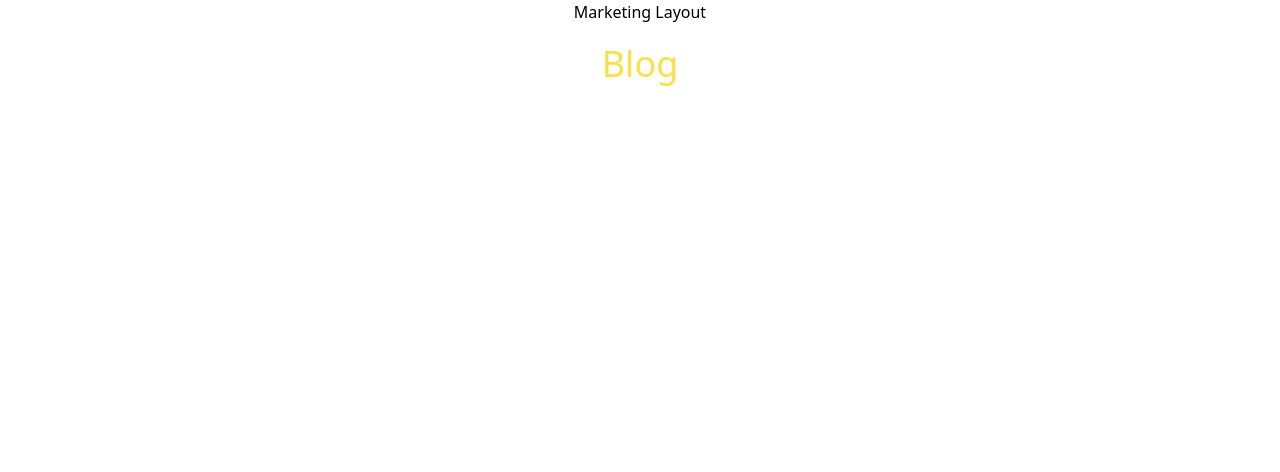
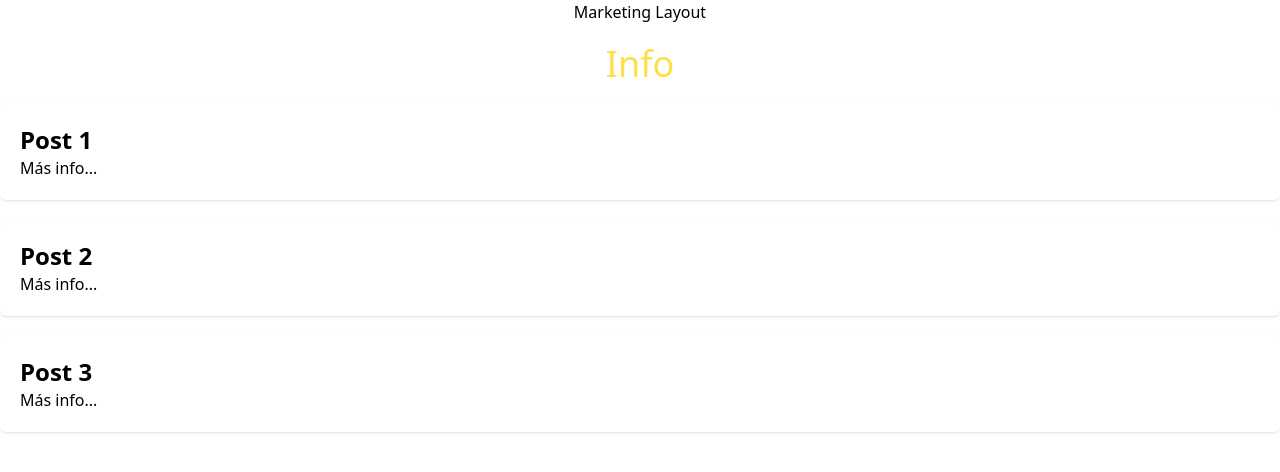
Before and after one commit to Jhonjandrysdev/Fundamentos-NextJS, a Next.js app: page /blog in a window 1280 px wide. Shown: the top 472 px of the page. Built offline with nearby package versions, Linux system fonts and the light colour scheme.

Commit message:
mostrar información dinamicamente; empujando a paginas con metodo Link

```diff
--- a/src/app/(marketing)/blog/[info]/page.jsx
+++ b/src/app/(marketing)/blog/[info]/page.jsx
@@ -2,6 +2,7 @@ import TitlePage from '@/components/TitlePage'
 import React from 'react'
 
 const Info = ({params}) => {
+
   return (
     <>
     <TitlePage text="Info"/>
--- a/src/app/(marketing)/blog/page.jsx
+++ b/src/app/(marketing)/blog/page.jsx
@@ -1,10 +1,51 @@
 import TitlePage from '@/components/TitlePage'
 import React from 'react'
+import Link from 'next/link';
 
-const Blog = () => {
+export const POST = [
+  {
+    id: 1,
+    title: "Post 1",
+    slug: "post-1",
+    content:
+      "Lorem ipsum dolor sit amet consectetur adipisicing elit. Quisquam, voluptatum.",
+  },
+  {
+    id: 2,
+    title: "Post 2",
+    slug: "post-2",
+    content:
+      "Lorem ipsum dolor sit amet consectetur adipisicing elit. Quisquam, voluptatum.",
+  },
+  {
+    id: 3,
+    title: "Post 3",
+    slug: "post-3",
+    content:
+      "Lorem ipsum dolor sit amet consectetur adipisicing elit. Quisquam, voluptatum.",
+  },
+];
+
+
+const Info = ({params}) => {
+
   return (
-    <TitlePage text="Blog"/>
+    <>
+    <TitlePage text="Info"/>
+    <main className="container mx-auto">
+      <div className="grid gap-5">
+        {
+          POST.map((post) => (
+            <div key={post.id} className='shadow rounded-md p-5'>
+              <h2 className='text-2xl font-bold'>{post.title}</h2>
+              <Link href={`/blog/${post.slug}`}>Más info...</Link>
+            </div>
+          ))
+        }
+      </div>
+    </main>
+    </>
   )
 }
 
-export default Blog
+export default Info
--- a/src/app/(marketing)/page.jsx
+++ b/src/app/(marketing)/page.jsx
@@ -1,9 +1,13 @@
 import TitlePage from '@/components/TitlePage'
 import React from 'react'
+import Link from 'next/link';
 
 const Home = () => {
   return (
+    <>
     <TitlePage text="Home"/>
+    <Link href="/blog">Blog</Link>
+    </>
   )
 }
 
```
